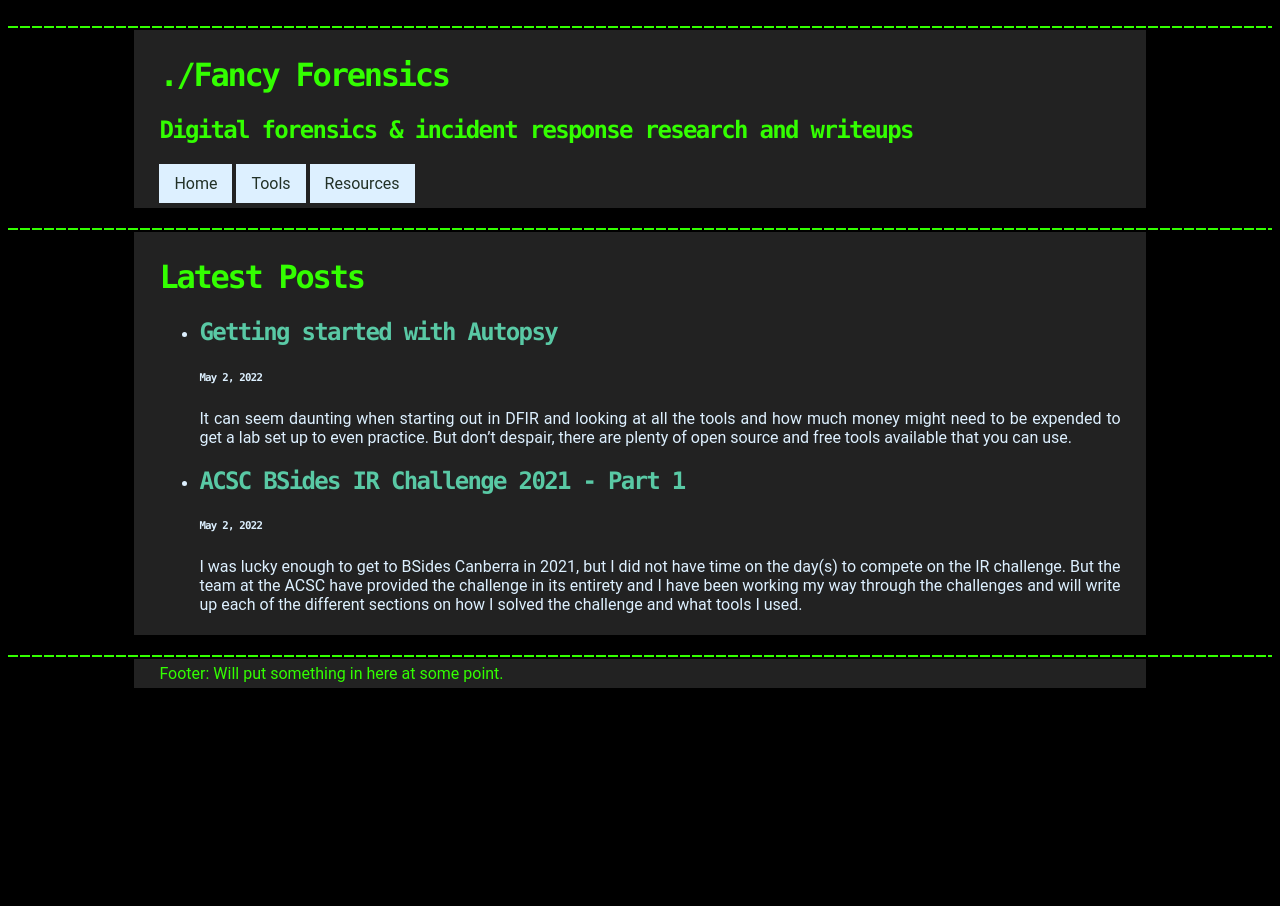
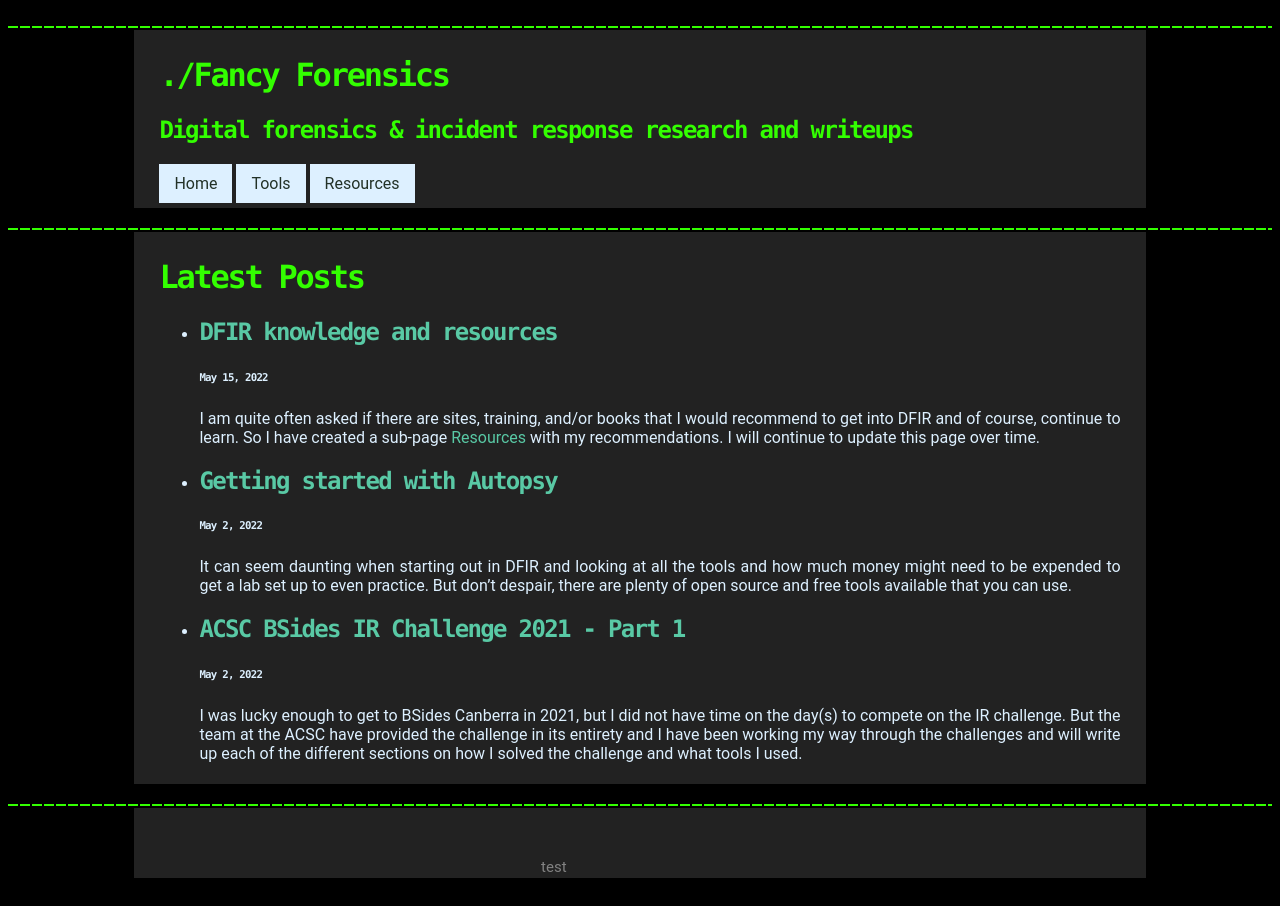
Before and after one commit to shannaniggans/fancy4n6.github.io, a Jekyll site: the page built from index.md, in a window 1280 px wide. Built offline with Jekyll 4.4.1, drawn with Linux system fonts in a browser that asks for light colours; Markdown is read by kramdown in place of the engine named in the settings.

Commit message:
New post for dfir-resources

```diff
--- a/_config.yml
+++ b/_config.yml
@@ -6,3 +6,5 @@ highlighter: rouge
 markdown: redcarpet
 plugins:
   - jekyll-feed
+github_username: shannaniggans
+twitter_username: fancy_4n6
--- a/_includes/footer.html
+++ b/_includes/footer.html
@@ -1,3 +1,21 @@
-<footer>
-    Footer: Will put something in here at some point.
+<footer class="site-footer">
+    <div>
+        <div class="footer-col-wrapper">
+            <div class="footer-col footer-col-1">
+
+            </div>
+
+            <div class="footer-col footer-col-2">
+                {%- include social.html -%}
+            </div>
+
+            <div class="footer-col footer-col-3">
+
+            </div>
+
+            <div class="footer-col footer-col-4">
+
+            </div>
+        </div>
+    </div>
 </footer>
--- /dev/null
+++ b/_includes/social.html
@@ -0,0 +1,3 @@
+<ul>
+test
+<ul>
--- /dev/null
+++ b/_posts/2022-05-15-dfir-resources.md
@@ -0,0 +1,9 @@
+---
+layout: posts
+categories: Knowledge
+tags: [ Getting-Started ]
+title: DFIR knowledge and resources
+date: '2022-05-15 +1000'
+last_modified: '2022-05-15 +1000'
+---
+I am quite often asked if there are sites, training, and/or books that I would recommend to get into DFIR and of course, continue to learn. So I have created a sub-page <a href="/dfir-resources/">Resources</a> with my recommendations. I will continue to update this page over time.
--- a/_sass/main.scss
+++ b/_sass/main.scss
@@ -138,3 +138,61 @@ a:active {
   color: #9C0D38;
   text-decoration: none;
 }
+
+/** Images */
+img {
+  max-width: 100%;
+  vertical-align: middle;
+}
+
+/** Figures */
+figure>img {
+  display: block;
+}
+
+figcaption {
+  font-size: 14px;
+}
+
+/** Site footer */
+.site-footer {
+  padding: 30px 0;
+}
+
+.footer-heading {
+  font-size: 18px;
+  margin-bottom: 15px;
+}
+
+.contact-list,
+.social-media-list {
+  list-style: none;
+  margin-left: 0;
+}
+
+.footer-col-wrapper {
+  font-size: 15px;
+  color: #828282;
+  margin-left: -15px;
+}
+
+.footer-col {
+  float: left;
+  margin-bottom: 15px;
+  padding-left: 15px;
+}
+
+.footer-col-1 {
+  width: -webkit-calc(35% - (30px / 2));
+  width: calc(35% - (30px / 2));
+}
+
+.footer-col-2 {
+  width: -webkit-calc(20% - (30px / 2));
+  width: calc(20% - (30px / 2));
+}
+
+.footer-col-3 {
+  width: -webkit-calc(45% - (30px / 2));
+  width: calc(45% - (30px / 2));
+}
--- a/resources.md
+++ b/resources.md
@@ -42,8 +42,7 @@ title: "DFIR Reading & Training Resources"
 <table><tbody>
       <tr>
       <td><h4><b><a href="https://www.verizon.com/business/en-au/resources/reports/dbir/)">Verizon DBIR</a></b></h4></td>
-    <td>
-      </td>
+    <td>Verizon's Data Breach Investigations Report (DBIR) provides an annual analysis of security incidents and data breaches. The information and analysis are categorized by sector. Public sector organizations are key contributors to the report each year.</td>
   </tr>
       <tr>
       <td><h4><b><a href="https://www.mandiant.com/sites/default/files/2021-09/mandiant-apt1-report.pdf">Mandiant APT1 Report</a></b></h4></td>
@@ -105,9 +104,9 @@ I’m hoping these curated lists of training and events will help others who are
     <td>This workshop provides the fundamentals of reversing engineering (RE) Windows malware using a hands-on experience with RE tools and techniques. You will be introduced to RE terms and processes, followed by creating a basic x86 assembly program, and reviewing RE tools and malware techniques. The course will conclude by participants performing hands-on malware analysis that consists of Triage, Static, and Dynamic analysis.</td>
   </tr>
 
-         <tr>
+  <tr>
       <td><h4><b><a href="https://www.splunk.com/en_us/training/free-courses/splunk-fundamentals-1.html">Splunk Fundamentals 1</a></b></h4></td>
-    <td></td>
+    <td>This course teaches you how to search and navigate in Splunk, use fields, get statistics from your data, create reports, dashboards, lookups, and alerts. Scenario-based examples and hands-on challenges will enable you to create robust searches, reports, and charts. It will also introduce you to Splunk's datasets features and Pivot interface.</td>
   </tr>
 
          <tr>
```
